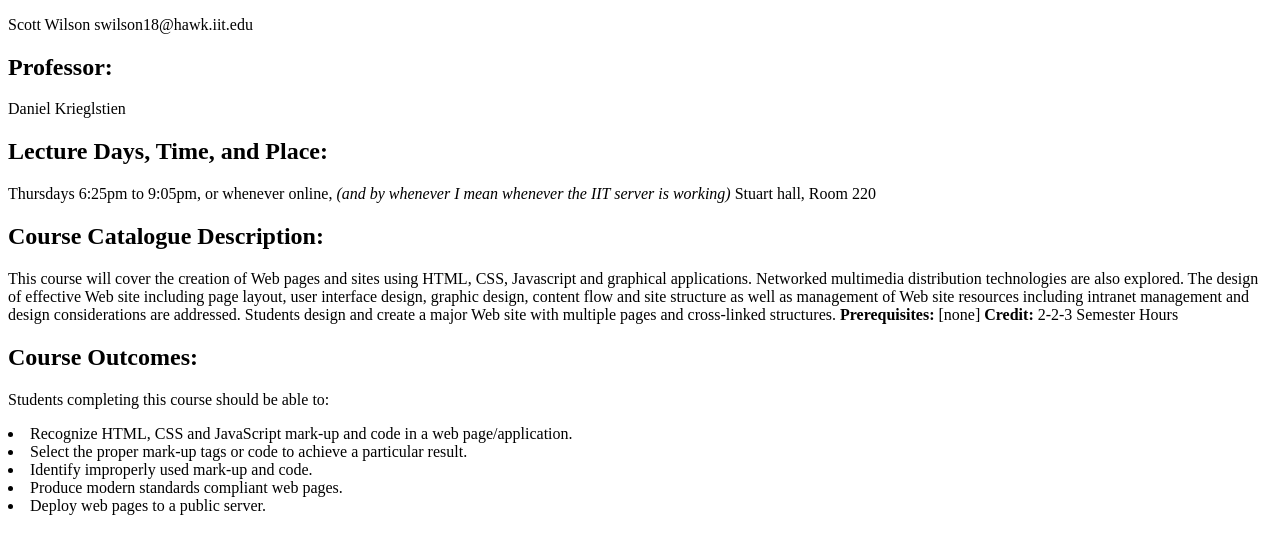
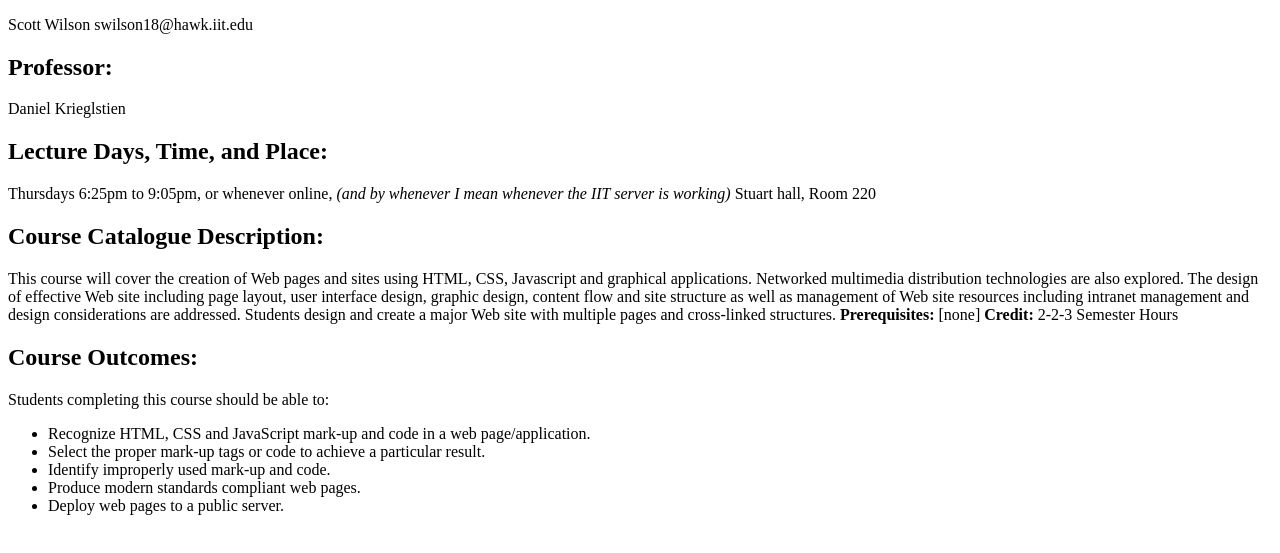
Before and after one commit to Scott-W-IIT/lab-2, a plain HTML site: page index.html in a window 1280 px wide. Shown: the part 105-658 px from the top of the page. Drawn offline with Linux system fonts and the light colour scheme.

Commit message:
Update index.html
forgot the "ul"

```diff
--- a/index.html
+++ b/index.html
@@ -20,13 +20,13 @@
 <h2>Course Outcomes:</h2>
 <p>Students completing this course should be able to:</p>
 <section>
-<header>
+<ul>
 <li>Recognize HTML, CSS and JavaScript mark-up and code in a web page/application.</li>
 <li>Select the proper mark-up tags or code to achieve a particular result.</li>
 <li>Identify improperly used mark-up and code.</li>
 <li>Produce modern standards compliant web pages.</li>
 <li>Deploy web pages to a public server.</li>
-</header>
+</ul>
 </section>
 </body>
 </html>
```
